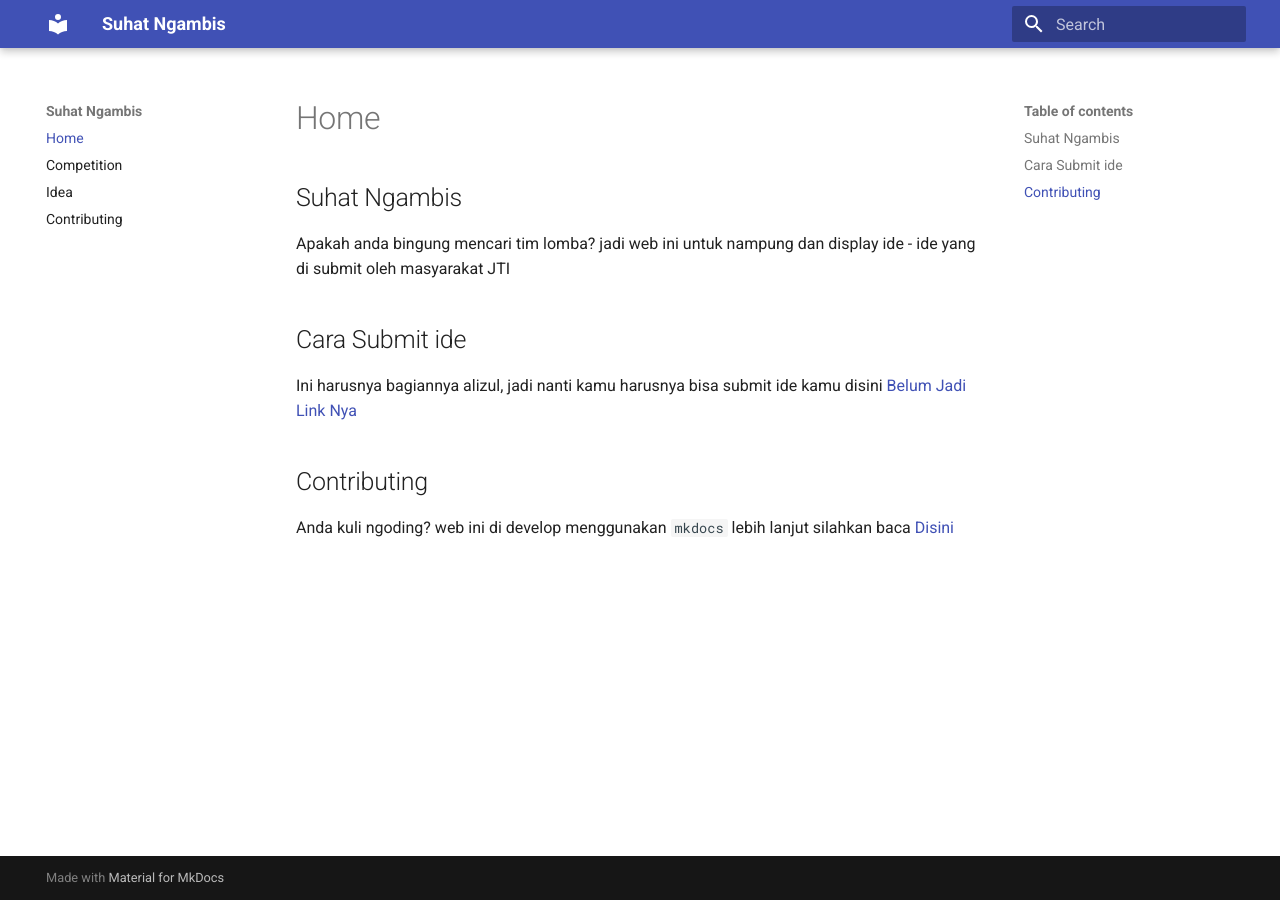
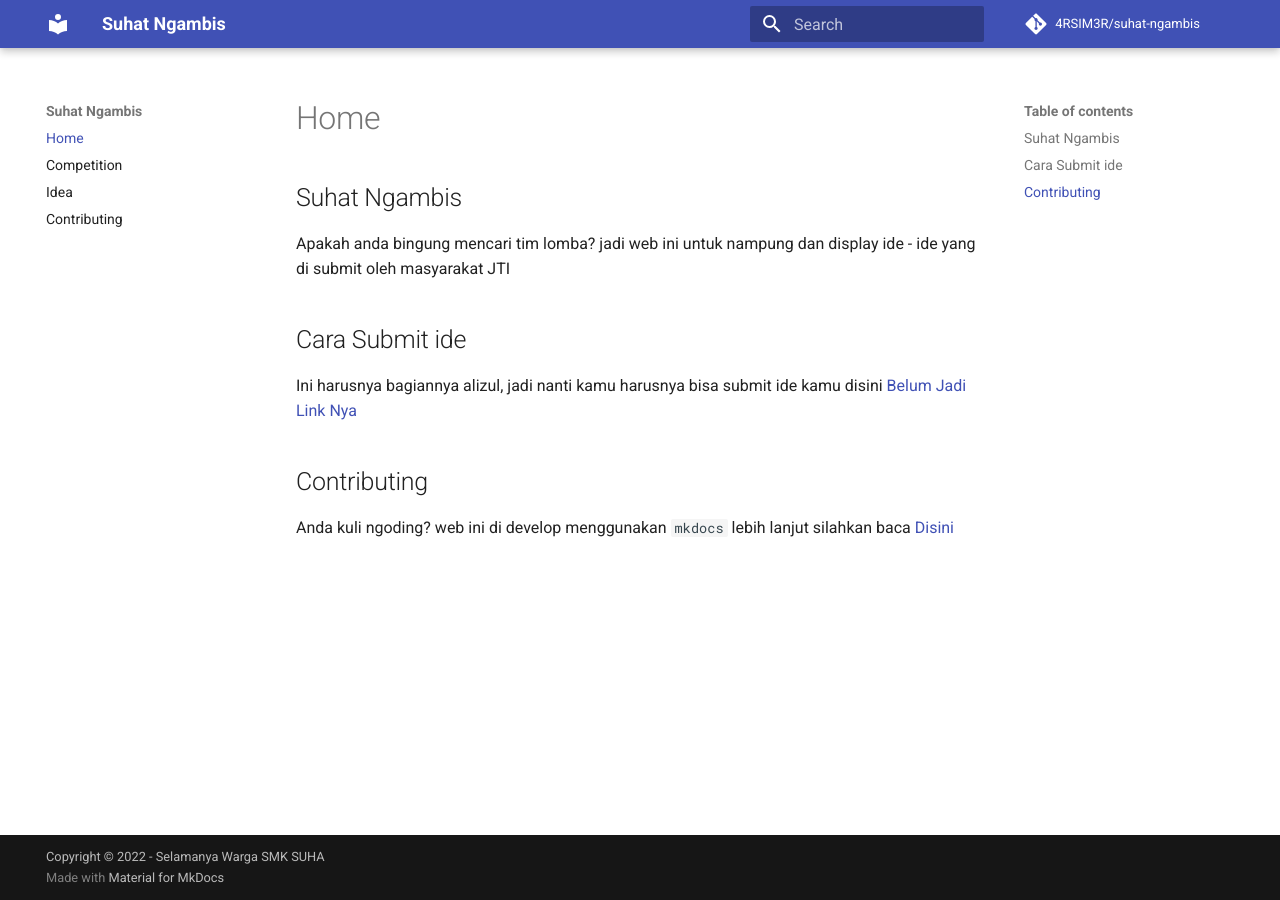
Before and after one commit to 4RSIM3R/suhat-ngambis, an MkDocs documentation site: the page built from docs/index.md, in a window 1280 px wide. Built offline with MkDocs 1.6.1 and Material for MkDocs 9.7.7, drawn with Linux system fonts in a browser that asks for light colours; comment, search, counter and statistics services are not loaded.

Commit message:
feat: try netlify

```diff
--- a/mkdocs.yml
+++ b/mkdocs.yml
@@ -1,4 +1,8 @@
 site_name: "Suhat Ngambis"
+site_author: "Warga SMK SUHAT"
+copyright: "Copyright &copy; 2022 - Selamanya Warga SMK SUHA"
+repo_url: https://github.com/4RSIM3R/suhat-ngambis
+repo_name: 4RSIM3R/suhat-ngambis
 theme:
   name: material
 nav:
```
Also changed, not shown: netlify.toml (added).
